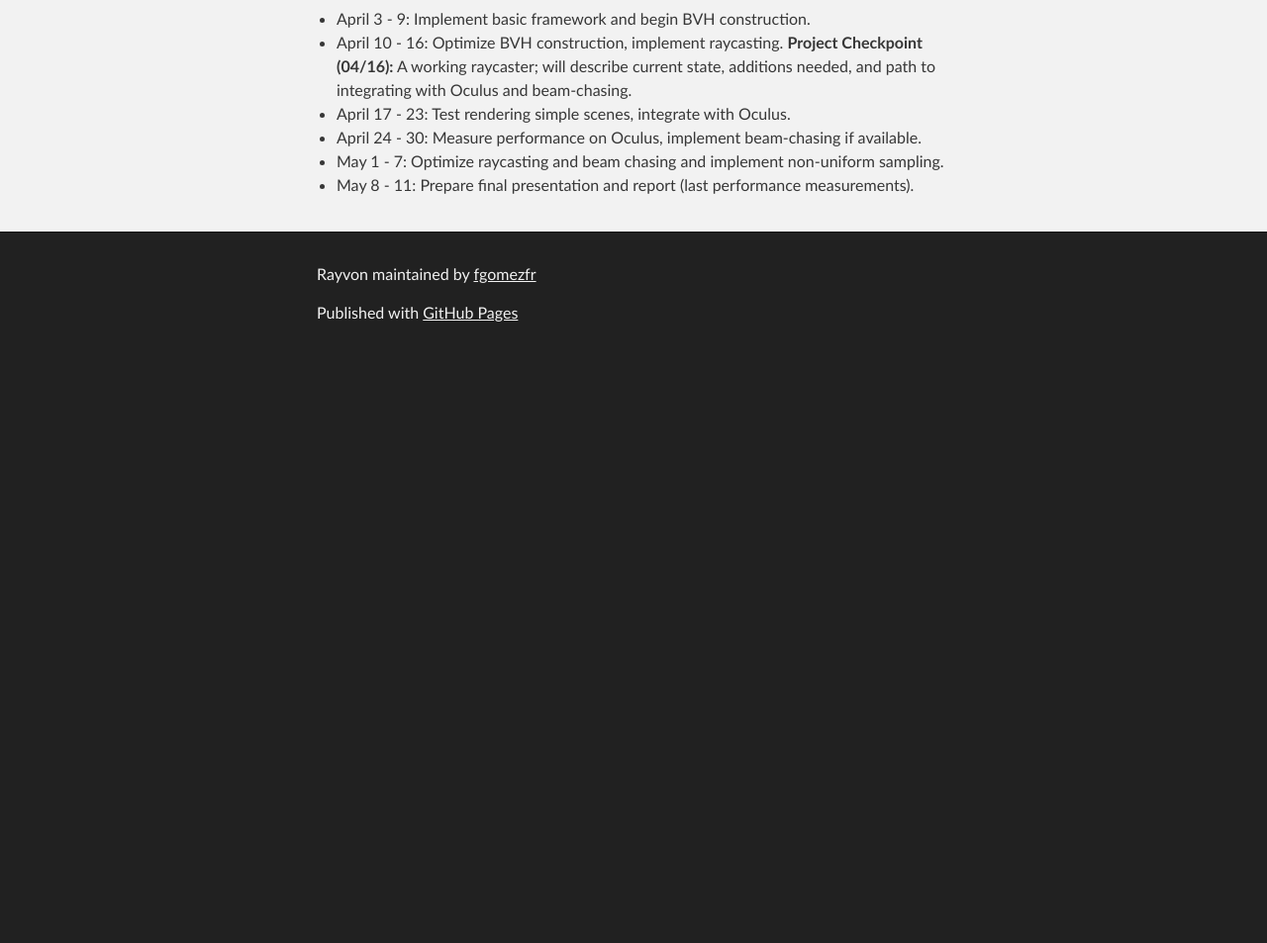
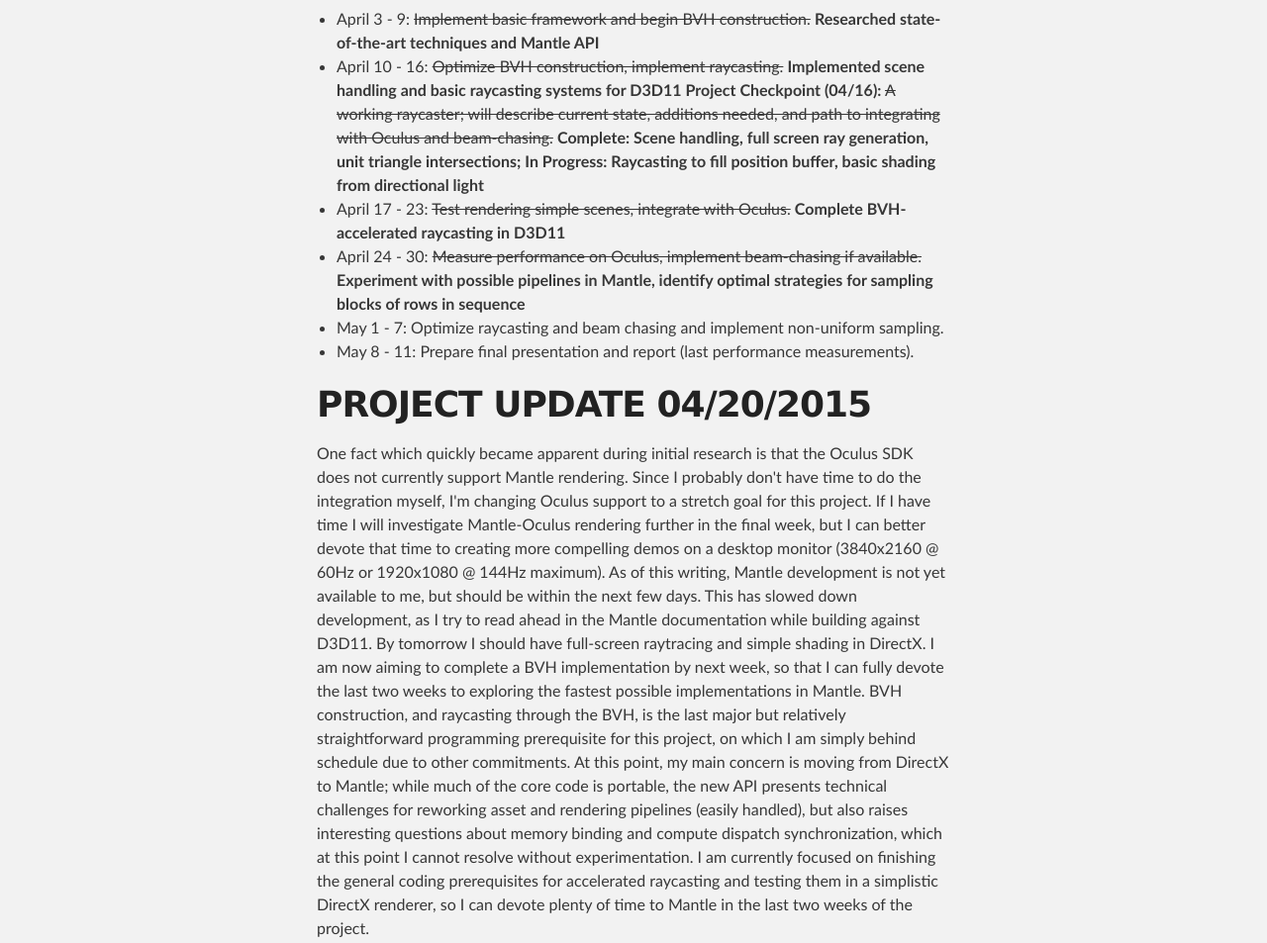
Before and after one commit to fgomezfr/rayvon, a plain HTML site: page index.html in a window 1280 px wide. Shown: the part 2619-3572 px from the top of the page at 99% size. Before the commit the page ends 2982 px from the top, so only its background shows below. Drawn offline with Linux system fonts and the light colour scheme.

Commit message:
Create gh-pages branch via GitHub

```diff
--- a/index.html
+++ b/index.html
@@ -60,28 +60,39 @@ Of primary concern is the fact that rays cast into a scene are often incoherent
 <h1>
 <a id="resources-and-platform" class="anchor" href="#resources-and-platform" aria-hidden="true"><span class="octicon octicon-link"></span></a>Resources and Platform</h1>
 
-<p>Since tracking front-buffer reads at scanline rates is not a standard feature of current graphics systems, I anticipate support from AMD through hardware and advance drivers for this project. As a result, I will be using OpenCL to implement a parallel raycaster on an AMD GPU using the Mantle API on Windows. This is necessary to support the beam-chasing modification, and makes use of the lowest-level API currently available on the most common platform for current virtual-reality applications (a PC with a high-end GPU rendering to a head-mounted-display such as the Oculus DK2).</p>
+<p>Since tracking front-buffer reads at scanline rates is not a standard feature of current graphics systems, I anticipate support from AMD through hardware and advance drivers for this project. As a result, I will be using HLSL compute shaders to implement a parallel raycaster on an AMD GPU using the Mantle API on Windows. This is necessary to support the beam-chasing modification, and makes use of the lowest-level API currently available on the most common platform for current virtual-reality applications (a PC with a high-end GPU rendering to a head-mounted-display such as the Oculus DK2).</p>
 
 <h1>
 <a id="goals-and-deliverables" class="anchor" href="#goals-and-deliverables" aria-hidden="true"><span class="octicon octicon-link"></span></a>Goals and Deliverables</h1>
 
-<p>The primary goal of this project is to implement a GPU-parallel raycaster that is sufficiently fast to render simple dynamic scenes to an Oculus DK2. This is the application that I intend to demonstrate at the parallelism competition; the main deliverable will be a clean code base (maintained in this repository) for a general-purpose raycaster to use with VR displays. As a basic performance projection, <a href="https://code.google.com/p/understanding-the-efficiency-of-ray-traversal-on-gpus/">Aila and Laine</a> measured performance in excess of 40 Mrays/s, which is sufficient to render two 512x512 images at 75 Hz with one ray per pixel; with newer hardware I hope to exceed this value and obtain higher resolutions.
+<p>The primary goal of this project is to implement a GPU-parallel raycaster that is sufficiently fast to render simple dynamic scenes to <del>an Oculus DK2</del> <em>a high-refresh-rate display</em>. This is the application that I intend to demonstrate at the parallelism competition; the main deliverable will be a clean code base (maintained in this repository) for a general-purpose raycaster <del>to use with VR displays</del>. As a basic performance projection, <a href="https://code.google.com/p/understanding-the-efficiency-of-ray-traversal-on-gpus/">Aila and Laine</a> measured performance in excess of 40 Mrays/s, which is sufficient to render two 512x512 images at 75 Hz with one ray per pixel; with newer hardware I hope to exceed this value and obtain higher resolutions.
 The second goal of the project is to modify the raycaster to a beam-chasing implementation, and measure the minimal start-to-scanout latency that can be achieved in this fashion. I will also experiment with varying the sampling rate (rays per pixel) across a rendered image, and analyze the quality and performance of reducing sampling rate with increasing distance from a focal point in the image plane. This is a highly desirable optimization for future HMD's with eye-tracking capability that is also difficult to achieve with rasterization, and can be implemented without the beam-chasing component.</p>
 
-<p>The main focus of the project is on the beam-chasing optimization, which is highly dependent on support from AMD. Although we are confident this support will be forthcoming, should beam-chasing not prove feasible I will continue to implement the raycaster with non-uniform-sampling and rendering to a DK2; an analysis of state-of-the-art techniques on the newest hardware and performance measurements of their applicability to VR rendering is a desirable alternative deliverable. If all goes well and <em>time permitting</em>, I will design a simple framework for defining and automatically launching rendering tasks in the context of a beam-chasing raycaster as an event-driven system.</p>
+<p>The main focus of the project is on the beam-chasing optimization, which is highly dependent on support from AMD. <del>Although we are confident this support will be forthcoming, should beam-chasing not prove feasible I will continue to implement the raycaster with non-uniform-sampling and rendering to a DK2; an analysis of state-of-the-art techniques on the newest hardware and performance measurements of their applicability to VR rendering is a desirable alternative deliverable.</del> If all goes well and <em>time permitting</em>, I will design a simple framework for defining and automatically launching rendering tasks in the context of a beam-chasing raycaster as an event-driven system.</p>
 
 <h1>
 <a id="schedule" class="anchor" href="#schedule" aria-hidden="true"><span class="octicon octicon-link"></span></a>Schedule</h1>
 
 <ul>
-<li>April 3 - 9: Implement basic framework and begin BVH construction.</li>
-<li>April 10 - 16: Optimize BVH construction, implement raycasting.
-<strong>Project Checkpoint (04/16):</strong> A working raycaster; will describe current state, additions needed, and path to integrating with Oculus and beam-chasing.</li>
-<li>April 17 - 23: Test rendering simple scenes, integrate with Oculus.</li>
-<li>April 24 - 30: Measure performance on Oculus, implement beam-chasing if available.</li>
+<li>April 3 - 9: <del>Implement basic framework and begin BVH construction.</del> <strong>Researched state-of-the-art techniques and Mantle API</strong>
+</li>
+<li>April 10 - 16: <del>Optimize BVH construction, implement raycasting.</del> <strong>Implemented scene handling and basic raycasting systems for D3D11</strong>
+<strong>Project Checkpoint (04/16):</strong> <del>A working raycaster; will describe current state, additions needed, and path to integrating with Oculus and beam-chasing.</del> <strong>Complete: Scene handling, full screen ray generation, unit triangle intersections; In Progress: Raycasting to fill position buffer, basic shading from directional light</strong>
+</li>
+<li>April 17 - 23: <del>Test rendering simple scenes, integrate with Oculus.</del> <strong>Complete BVH-accelerated raycasting in D3D11</strong>
+</li>
+<li>April 24 - 30: <del>Measure performance on Oculus, implement beam-chasing if available.</del> <strong>Experiment with possible pipelines in Mantle, identify optimal strategies for sampling blocks of rows in sequence</strong>
+</li>
 <li>May 1 - 7: Optimize raycasting and beam chasing and implement non-uniform sampling.</li>
 <li>May 8 - 11: Prepare final presentation and report (last performance measurements).</li>
 </ul>
+
+<h1>
+<a id="project-update-04202015" class="anchor" href="#project-update-04202015" aria-hidden="true"><span class="octicon octicon-link"></span></a>PROJECT UPDATE 04/20/2015</h1>
+
+<p>One fact which quickly became apparent during initial research is that the Oculus SDK does not currently support Mantle rendering. Since I probably don't have time to do the integration myself, I'm changing Oculus support to a stretch goal for this project. If I have time I will investigate Mantle-Oculus rendering further in the final week, but I can better devote that time to creating more compelling demos on a desktop monitor (3840x2160 @ 60Hz or 1920x1080 @ 144Hz maximum).
+As of this writing, Mantle development is not yet available to me, but should be within the next few days. This has slowed down development, as I try to read ahead in the Mantle documentation while building against D3D11. By tomorrow I should have full-screen raytracing and simple shading in DirectX. I am now aiming to complete a BVH implementation by next week, so that I can fully devote the last two weeks to exploring the fastest possible implementations in Mantle. BVH construction, and raycasting through the BVH, is the last major but relatively straightforward programming prerequisite for this project, on which I am simply behind schedule due to other commitments.
+At this point, my main concern is moving from DirectX to Mantle; while much of the core code is portable, the new API presents technical challenges for reworking asset and rendering pipelines (easily handled), but also raises interesting questions about memory binding and compute dispatch synchronization, which at this point I cannot resolve without experimentation. I am currently focused on finishing the general coding prerequisites for accelerated raycasting and testing them in a simplistic DirectX renderer, so I can devote plenty of time to Mantle in the last two weeks of the project.</p>
       </section>
     </div>
 
```
Also changed, not shown: params.json (+1 -1 lines).
